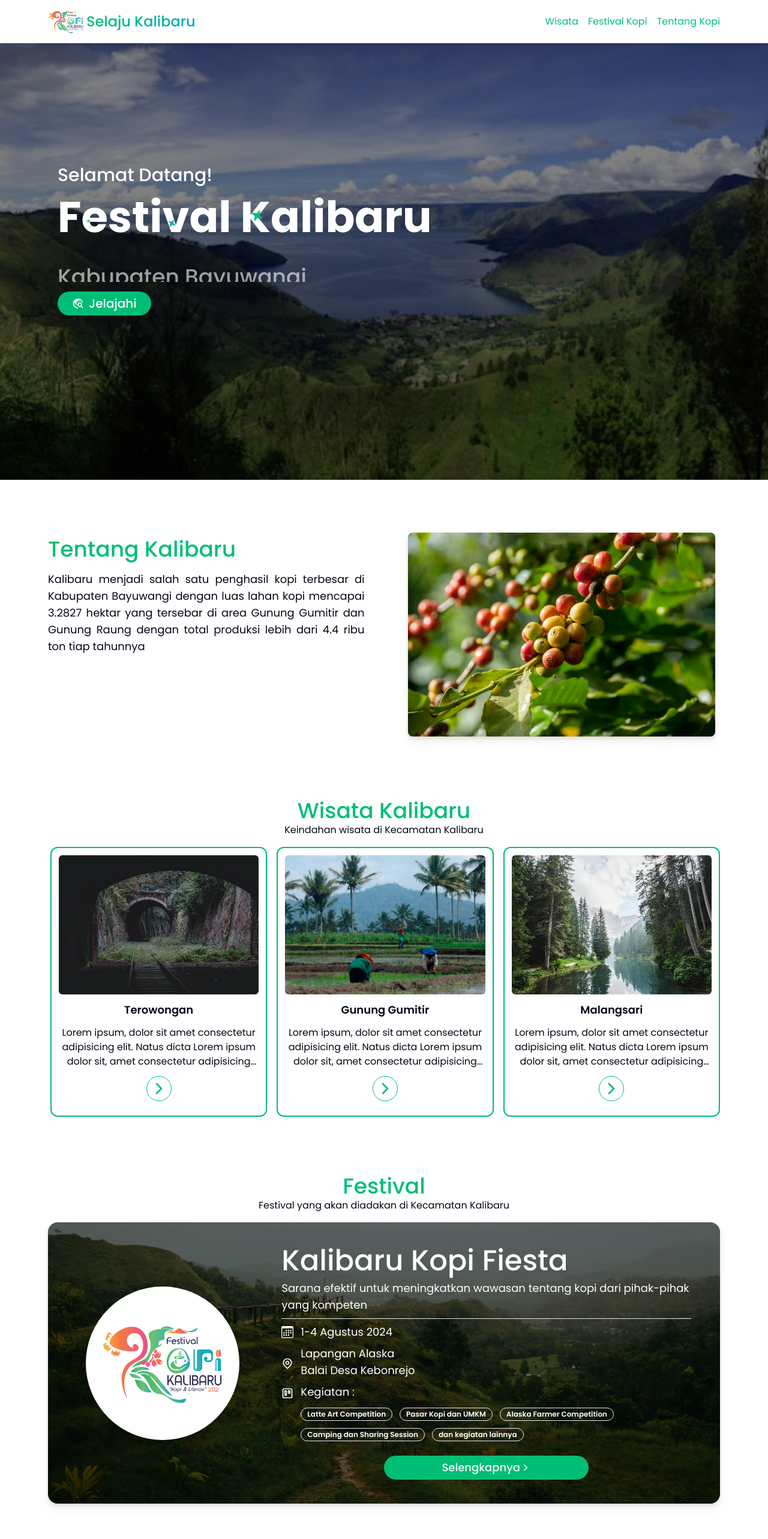
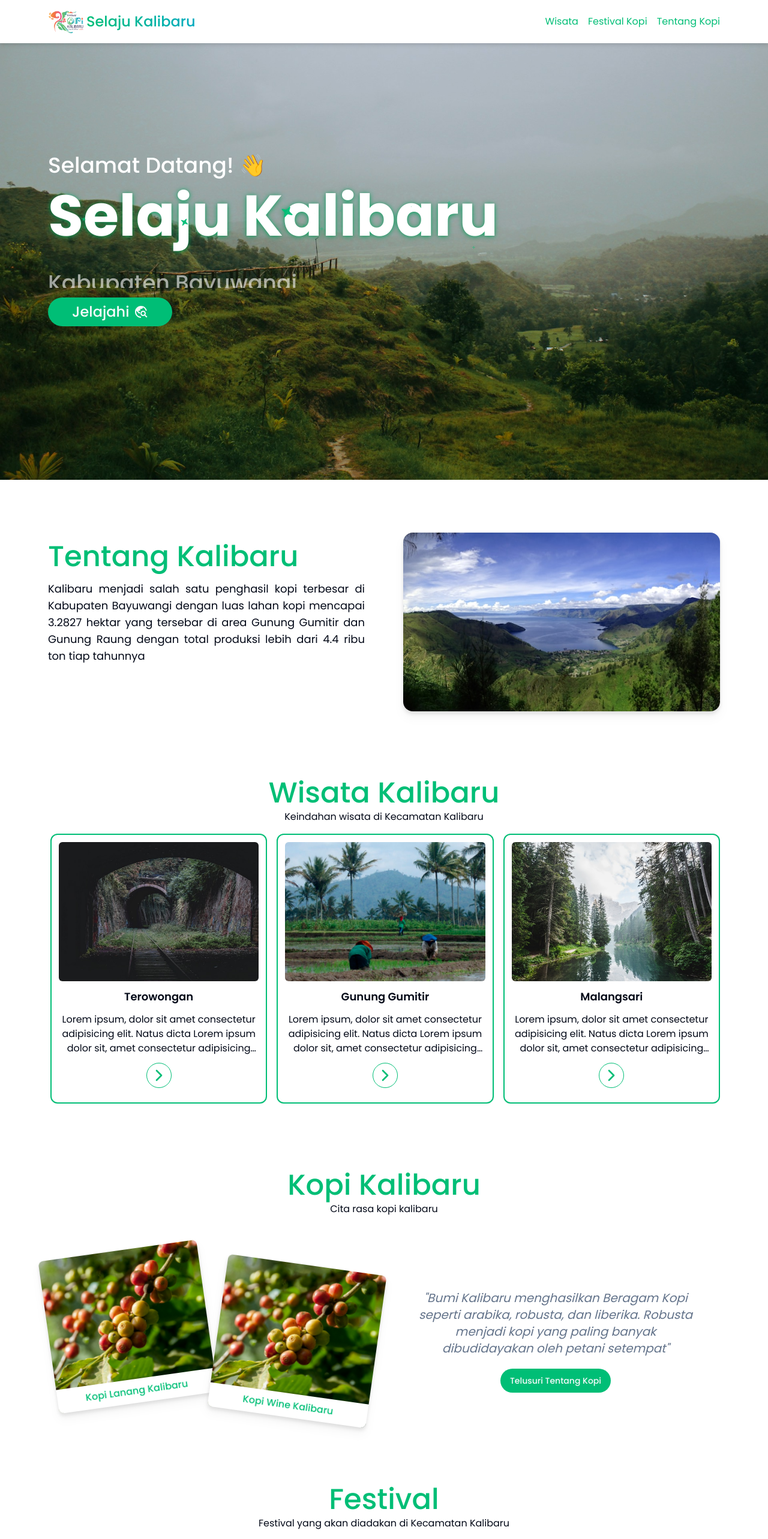
Before and after one commit to mahdabagas/selaju-kalibaru-project, a Next.js app: page / in a window 1280 px wide. Shown: the top 2566 px of the page at 60% size. Built offline with nearby package versions, Linux system fonts and the light colour scheme.

Commit message:
fix slicing landing page

```diff
--- a/src/app/page.tsx
+++ b/src/app/page.tsx
@@ -10,8 +10,8 @@ export default function Home() {
       <Hero />
       <AboutKalibiru />
       <Tour />
+      <AboutCoffee />
       <CoffeeFestival />
-      <AboutCoffee />
     </main>
   );
 }
--- a/src/components/atoms/Title/index.tsx
+++ b/src/components/atoms/Title/index.tsx
@@ -7,7 +7,7 @@ interface TitleProps {
 
 const Title: FC<TitleProps> = ({ children, classname }) => {
   return (
-    <h1 className={`text-3xl font-medium lg:text-4xl ${classname}`}>
+    <h1 className={`text-3xl font-medium lg:text-5xl ${classname}`}>
       {children}
     </h1>
   );
--- a/src/components/layouts/SectionLayout/index.tsx
+++ b/src/components/layouts/SectionLayout/index.tsx
@@ -8,7 +8,7 @@ interface SectionLayoutProps {
 const SectionLayout: FC<SectionLayoutProps> = ({ children, classname }) => {
   return (
     <section
-      className={`w-full px-6 py-8 md:px-12 lg:px-20 lg:py-12 ${classname}`}
+      className={`w-full px-6 py-8 md:px-12 lg:px-20 lg:py-14 ${classname}`}
     >
       {children}
     </section>
--- a/src/components/organisms/AboutCoffe/index.tsx
+++ b/src/components/organisms/AboutCoffe/index.tsx
@@ -11,16 +11,16 @@ const AboutCoffee = () => {
       {/* Title */}
       <TitleSection title="Kopi Kalibaru" subtitle="Cita rasa kopi kalibaru" />
       {/* Content */}
-      <div className="mx-auto mt-4 flex flex-col items-center justify-center gap-6 lg:mt-12 lg:flex-row">
+      <div className="mx-auto mt-4 flex flex-col items-center justify-center gap-6 lg:mt-20 lg:flex-row">
         <div className="h-full lg:w-1/2">
           <div className="flex h-full flex-row items-center gap-4 lg:flex-row">
             {DATA_COFFE.map((item: any, index: number) => (
               <div
                 key={index}
-                className={`relative h-44 w-full overflow-hidden rounded-lg border border-primary bg-white lg:h-64 ${
+                className={`relative mt-6 h-44 w-full overflow-hidden rounded-lg bg-white drop-shadow-lg md:mt-10 lg:mt-0 lg:h-64 ${
                   index === 0
-                    ? "lg:-top-6 lg:-rotate-[8deg]"
-                    : "lg:top-0 lg:rotate-[8deg]"
+                    ? "-top-6 left-2 -rotate-[8deg] lg:left-0"
+                    : "right-2 top-0 rotate-[8deg] lg:right-0"
                 }`}
               >
                 <Image
--- a/src/components/organisms/AboutKalibaru/index.tsx
+++ b/src/components/organisms/AboutKalibaru/index.tsx
@@ -11,13 +11,13 @@ const AboutKalibiru = () => {
         <Title classname="text-primary text-center md:text-start md:hidden">
           Tentang Kalibaru
         </Title>
-        <div className="mx-auto mt-4 p-2 md:mt-0 md:w-1/2">
+        <div className="mx-auto mt-4 self-center drop-shadow-lg md:mt-0 md:w-1/2">
           <Image
-            src="/images/coffee-plant.jpg"
+            src="/images/hero-image-2.jpg"
             alt="desa-kalibaru"
             width={600}
             height={400}
-            className="h-full w-full rounded-lg object-cover object-center drop-shadow-lg"
+            className="h-full w-full rounded-2xl object-cover object-center"
           />
         </div>
         <div className="mt-4 space-y-4 md:w-1/2">
--- a/src/components/organisms/CoffeeFestival/index.tsx
+++ b/src/components/organisms/CoffeeFestival/index.tsx
@@ -18,7 +18,7 @@ const CoffeeFestival = () => {
         subtitle="Festival yang akan diadakan di Kecamatan Kalibaru"
       />
       {/* Content */}
-      <div className="relative mx-auto mt-4 overflow-hidden rounded-2xl drop-shadow-lg">
+      <div className="relative mx-auto mt-4 overflow-hidden rounded-2xl drop-shadow-xl">
         {/* Card */}
         <div className="relative z-10">
           <div className="flex flex-col justify-center gap-4 rounded-xl px-3 py-4 lg:flex-row lg:gap-6 lg:px-6 lg:py-8">
--- a/src/components/organisms/Hero/index.tsx
+++ b/src/components/organisms/Hero/index.tsx
@@ -5,20 +5,25 @@ import { Button } from "@/components/ui/button";
 import WordRotate from "@/components/magicui/word-rotate";
 import SparklesText from "@/components/magicui/sparkles-text";
 import { MdOutlineTravelExplore } from "react-icons/md";
+import SectionLayout from "@/components/layouts/SectionLayout";
+import TypingAnimation from "@/components/magicui/typing-animation";
 
 const Hero = () => {
   return (
     <section className="relative">
       {/* title */}
-      <div className="absolute left-8 right-8 top-1/2 -translate-y-1/2 md:left-14 lg:left-24">
-        <div className="space-y-2 font-medium text-white md:space-y-4">
-          <h1 className="text-2xl md:text-3xl">Selamat Datang!</h1>
+      <SectionLayout classname="relative h-screen flex items-center   to-none">
+        <div className="space-y-2 font-medium md:space-y-4">
+          <h1 className="text-2xl text-white md:text-4xl">
+            Selamat Datang! 👋
+          </h1>
           <SparklesText
-            text="Festival Kalibaru"
-            className="text-5xl md:text-7xl"
-            colors={{ first: "#00ABC1", second: "#00BE76" }}
+            text="Selaju Kalibaru"
+            className="text-start text-5xl text-border text-white drop-shadow-[0px_1px_4px_rgba(0,160,90,1)] md:text-7xl lg:text-8xl"
+            colors={{ first: "#00BE76", second: "#00BE76" }}
+            sparklesCount={15}
           />
-          <div className="h-14">
+          <div className="h-14 text-white">
             <WordRotate
               className="h-45 text-2xl md:text-4xl"
               words={[
@@ -29,19 +34,19 @@ const Hero = () => {
               duration={3000}
             />
           </div>
-          <Button className="space-x-2 rounded-full px-6 md:text-xl">
-            <MdOutlineTravelExplore /> <span>Jelajahi</span>
+          <Button className="space-x-2 rounded-full px-6 md:text-xl lg:px-10 lg:py-6 lg:text-2xl">
+            <span>Jelajahi</span> <MdOutlineTravelExplore />
           </Button>
         </div>
-      </div>
+      </SectionLayout>
       {/* background image */}
-      <div className="relative -z-10 h-screen w-full brightness-50">
+      <div className="absolute right-0 top-0 -z-10 h-screen w-full brightness-90">
         <Image
-          src="/images/hero-image-2.jpg"
+          src="/images/hero-image.jpg"
           alt="hero-image"
           width={800}
           height={600}
-          className="h-full w-full object-cover object-center lg:object-cover"
+          className="h-full w-full object-cover object-left"
         />
       </div>
     </section>
--- a/src/components/organisms/TitleSection/index.tsx
+++ b/src/components/organisms/TitleSection/index.tsx
@@ -10,7 +10,7 @@ const TitleSection: FC<TitleSectionProps> = ({ title, subtitle }) => {
   return (
     <>
       <Title classname="text-center text-primary">{title}</Title>
-      <p className="text-center md:text-base">{subtitle}</p>
+      <p className="mt-1 text-center md:text-base">{subtitle}</p>
     </>
   );
 };
```
